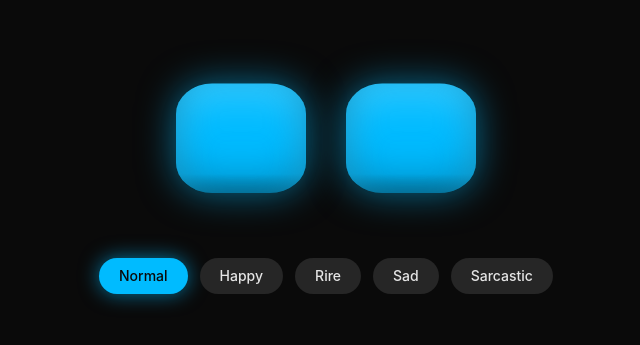
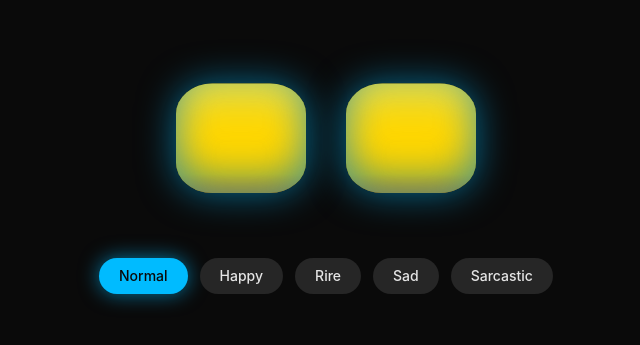
Before and after one commit to Mickael-Andjtv/vesper-front, a Next.js app: page /vesper in a window 1280 px wide. Shown: the part 213-558 px from the top of the page, without its empty margins (314-954 px from the left). Built offline with nearby package versions, Linux system fonts and the light colour scheme.

Commit message:
Update EmoEyes background gradient colors

```diff
--- a/features/vesperFace/index.tsx
+++ b/features/vesperFace/index.tsx
@@ -249,7 +249,7 @@ export function EmoEyes({
     width: size,
     height: size,
     borderRadius: "28%",
-    background: "linear-gradient(180deg, #00BBFF 82.6%, #007099 100%)",
+    background: "linear-gradient(180deg, #FFD700 82.6%, #FFA500 100%)",
     boxShadow:
       "0 0 40px rgba(0, 187, 255, 0.55), inset 0 -20px 40px rgba(0, 112, 153, 0.6), inset 0 20px 40px rgba(150, 230, 255, 0.35)",
   };
```
